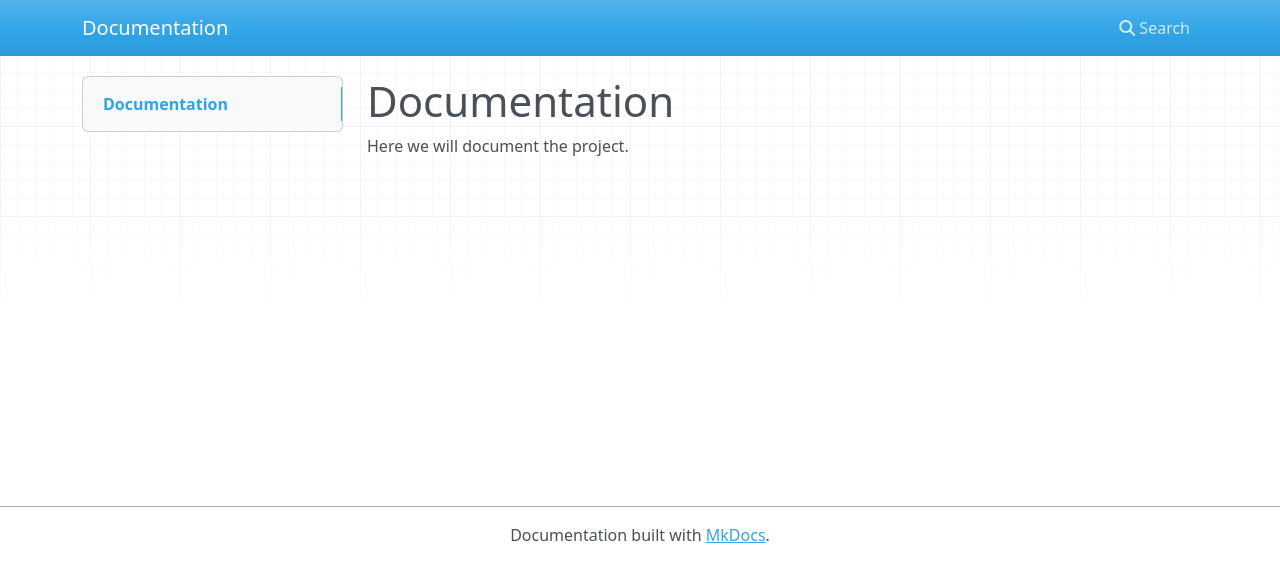
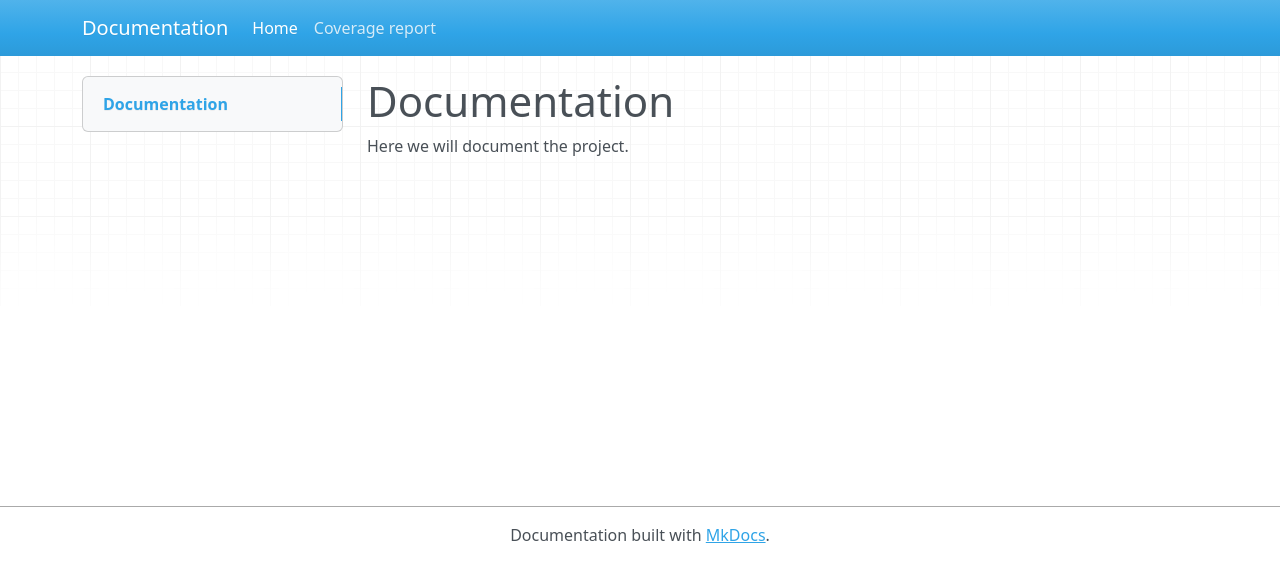
Before and after one commit to grzanka/microdosimetric_spectra_folding, an MkDocs documentation site: the page built from docs/index.md, in a window 1280 px wide. Shown: the top 582 px of the page. Built offline with MkDocs 1.6.1, drawn with Linux system fonts in a browser that asks for light colours; nearby versions of some CDN libraries.

Commit message:
mkdocs github pages (#4)

```diff
--- a/mkdocs.yml
+++ b/mkdocs.yml
@@ -1 +1,10 @@
 site_name: Documentation
+
+nav:
+- Home: index.md
+- Coverage report: coverage.md
+
+plugins:
+- coverage:
+    page_name: coverage  # default
+    html_report_dir: htmlcov  # default
--- a/requirements.txt
+++ b/requirements.txt
@@ -11,3 +11,4 @@ tqdm
 openpyxl
 pytest
 mkdocs
+mkdocs-coverage
```
Also changed, not shown: 1 other file.
